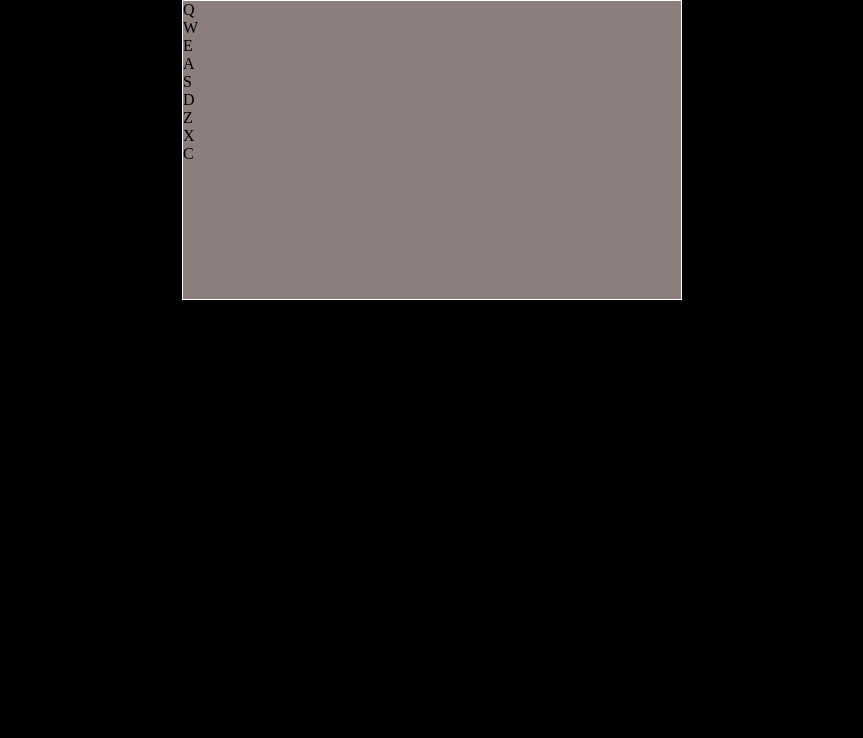
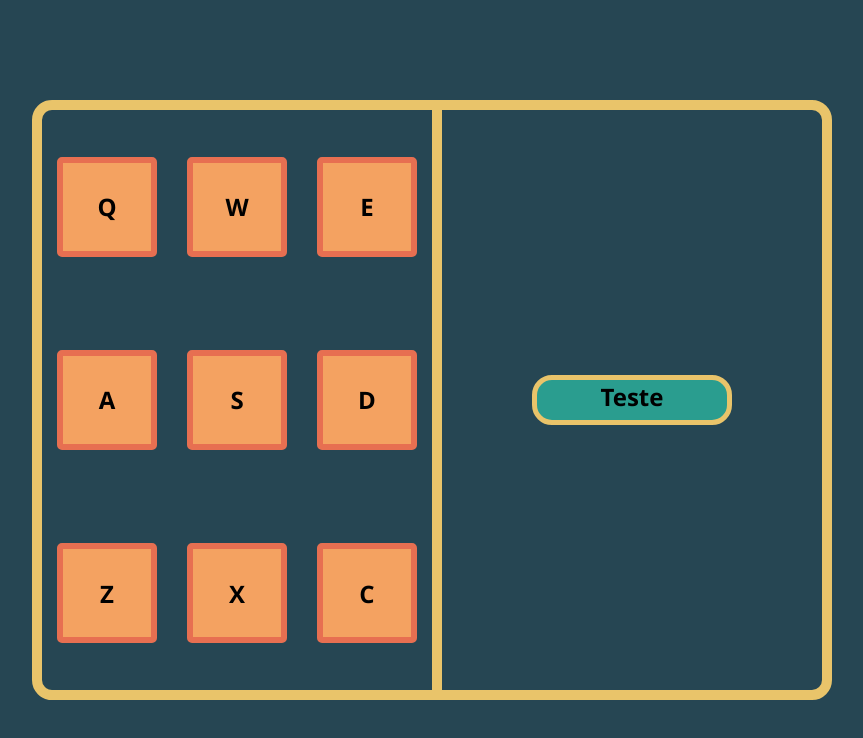
Before and after one commit to bsmsoma/fcc-drum-kit-challenge, a React (Vite) app in the folder fcc-drumkit/: page / in a window 1280 px wide. Shown: the top 738 px of the page, without its empty margins (208-1071 px from the left). Built offline with nearby package versions, Linux system fonts and the light colour scheme.

Commit message:
useEffect added

```diff
--- a/fcc-drumkit/src/App.jsx
+++ b/fcc-drumkit/src/App.jsx
@@ -1,5 +1,14 @@
-import React from "react";
+import React, {useEffect} from "react";
+import ReactDOM from "react-dom"
 export default function App() {
+
+    useEffect(() => {
+        const handleKeyPress = (event) => {
+            console.log(event.code)
+        }
+        window.addEventListener("keydown", handleKeyPress);
+
+    }, [])
 
     const data = [
         {
@@ -50,11 +59,14 @@ export default function App() {
 
     ];
 
+
     const drumItems = data.map(item => {
         return (
             <div
                 className="drum-pad"
-                id={item.text}>
+                id={item.text}
+                onClick={handleClick}
+                >
                 {item.text} {/*The Div Text*/}
                 <audio
                     className="clip"
@@ -65,12 +77,20 @@ export default function App() {
         )
     })
 
+    function handleClick(e) {
+        console.log(e)
+    }
+
     return (
-        <body id="drum-machine">
-            <div className="padbank">
-                {drumItems}
+        <body>
+            <div id="drum-machine">
+                <div className="padbank">
+                    {drumItems}
+                </div>
+                <div className="controlscontainer">
+                    <div id="display">Teste</div>
+                </div>
             </div>
-            <div className="controlscontainer"></div>
         </body>
     )
 }
--- a/fcc-drumkit/src/styles.scss
+++ b/fcc-drumkit/src/styles.scss
@@ -1,15 +1,84 @@
+/* SCSS HEX */
+$charcoal: #264653ff;
+$persian-green: #2a9d8fff;
+$saffron: #e9c46aff;
+$sandy-brown: #f4a261ff;
+$burnt-sienna: #e76f51ff;
+
 * {
+    margin: 0;
+    padding: 0;
     box-sizing: border-box;
-    padding: 0;
-    margin: 0;
 }
+
 body {
-    background-color: black;
+    background-color: $charcoal;
+    display: flex;
+    align-items: center;
+    justify-content: center;
+    height: 100vh;
+    width: 100%;
+
     #drum-machine {
-        background-color: #8d7e7e;
-        height: 300px;
-        width: 500px;
-        border: 1px solid white;
-        margin: 0 auto;
+        width: 800px;
+        height: 600px;
+        border: 10px solid $saffron;
+        border-radius: 20px;
+        background-color: $charcoal;
+        display: flex;
+
+        .padbank {
+            display: flex;
+            flex-wrap: wrap;
+            justify-content: space-around;
+            align-items: center;
+            width: 50%;
+            height: 100%;
+            .drum-pad {
+                background-color: $sandy-brown;
+                border: 6px solid $burnt-sienna;
+                border-radius: 5px;
+                width: 100px;
+                height: 100px;
+                margin: 10px;
+                display: flex;
+                justify-content: center;
+                align-items: center;
+                color: black;
+                font-family: 'Segoe UI', Tahoma, Geneva, Verdana, sans-serif;
+                font-size: 1.5rem;
+                font-weight: 700;
+                cursor: pointer;
+                transition: background-color 0.1s ease;
+                transition: scale 0.1s ease;
+            }
+
+            .drum-pad:hover {
+                background-color: #6a6a6a;
+                scale: 1.1;
+            }
+        }
+
+        .controlscontainer {
+            display: flex;
+            flex-direction: column;
+            justify-content: center;
+            align-items: center;
+            width: 50%;
+            height: 100%;
+            border-left: 10px solid $saffron;
+            display: flex;
+            #display {
+                background-color: $persian-green;
+                width: 200px;
+                height: 50px;
+                border-radius: 20px;
+                border: 5px solid $saffron;
+                font-size: 1.5rem;
+                font-family: 'Segoe UI', Tahoma, Geneva, Verdana, sans-serif;
+                font-weight: 800;
+                text-align: center;
+            }
+        }
     }
 }
```
Also changed, not shown: fcc-drumkit/src/short.html (+30 -0 lines).
